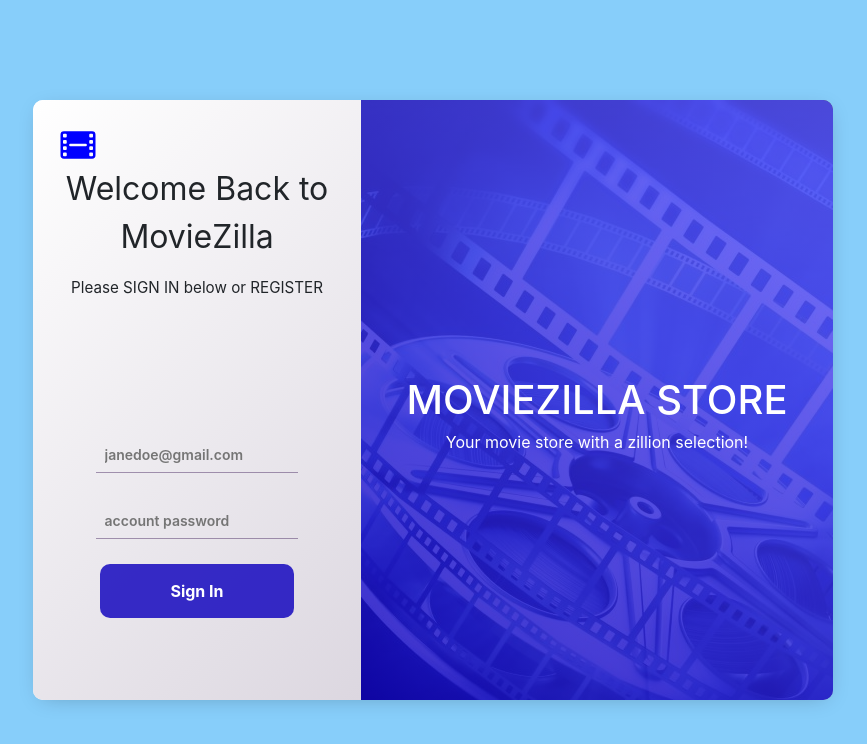
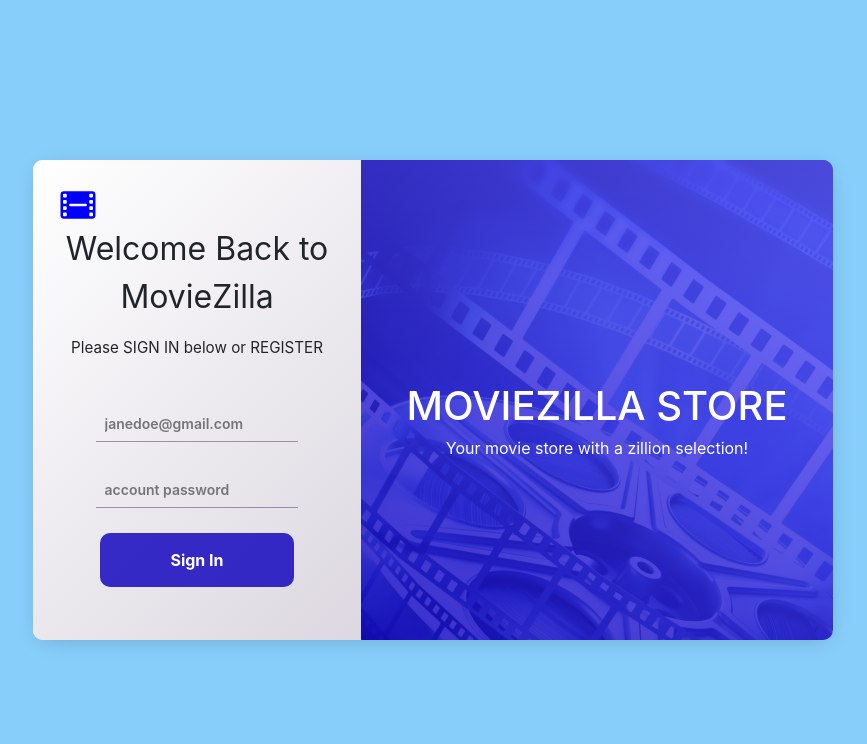
Before and after one commit to ajauhari1/Dashboard-MovieZilla, a React (Create React App) app: page / in a window 1280 px wide. Shown: the top 744 px of the page, without its empty margins (207-1074 px from the left). Built offline with nearby package versions, Linux system fonts and the light colour scheme; no server answers.

Commit message:
Updated Login Size

```diff
--- a/src/loginpage/design/styles.js
+++ b/src/loginpage/design/styles.js
@@ -10,7 +10,7 @@ const SectionLogin = styled.section`
 
 const LoginBox = styled.div`
     width: 50rem;
-    height: 600px;
+    height: 480px;
     position: absolute;
     top: 50%;
     left: 50%;
@@ -33,7 +33,7 @@ const LeftContact = styled.div`
     align-items: center;
     justify-content: center;
     align-self: center;
-    height: 80%;
+    height: 60%;
     width: 73%;
     margin: auto;
 
```
